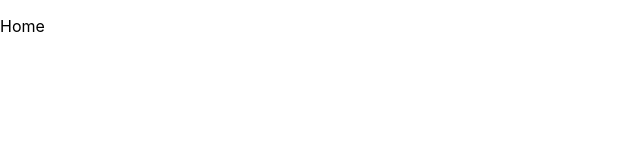
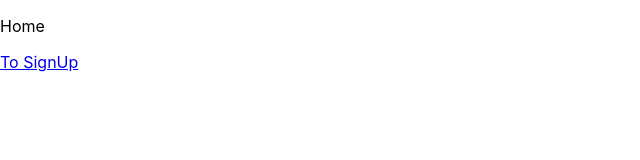
Before and after one commit to eddieatkinson/smileUp, a React (Create React App) app in the folder front-end/: page / in a window 1280 px wide. Shown: the top 160 px of the page, without its empty margins (0-640 px from the left). Built offline with nearby package versions, Linux system fonts and the light colour scheme.

Commit message:
anchor tags added to test router

```diff
--- a/front-end/src/containers/Home.js
+++ b/front-end/src/containers/Home.js
@@ -5,6 +5,7 @@ class Home extends Component {
     return (
       <div>
         <p>Home</p>
+        <a href='/signup'>To SignUp</a>
       </div>
     )
   }
--- a/front-end/src/containers/SignUp.js
+++ b/front-end/src/containers/SignUp.js
@@ -5,6 +5,7 @@ class SignUp extends Component {
     return (
       <div>
         <p>SignUp</p>
+        <a href='/'>To Home</a>
       </div>
     )
   }
```
